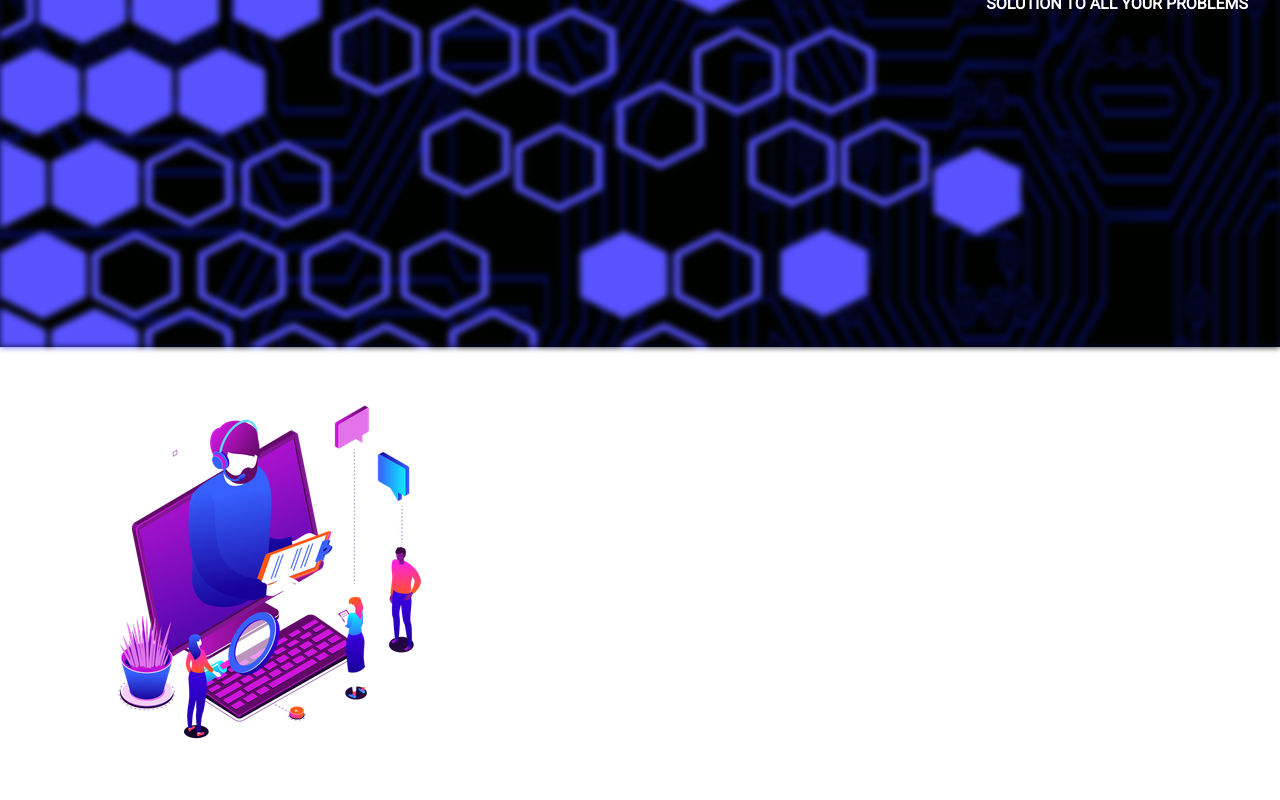
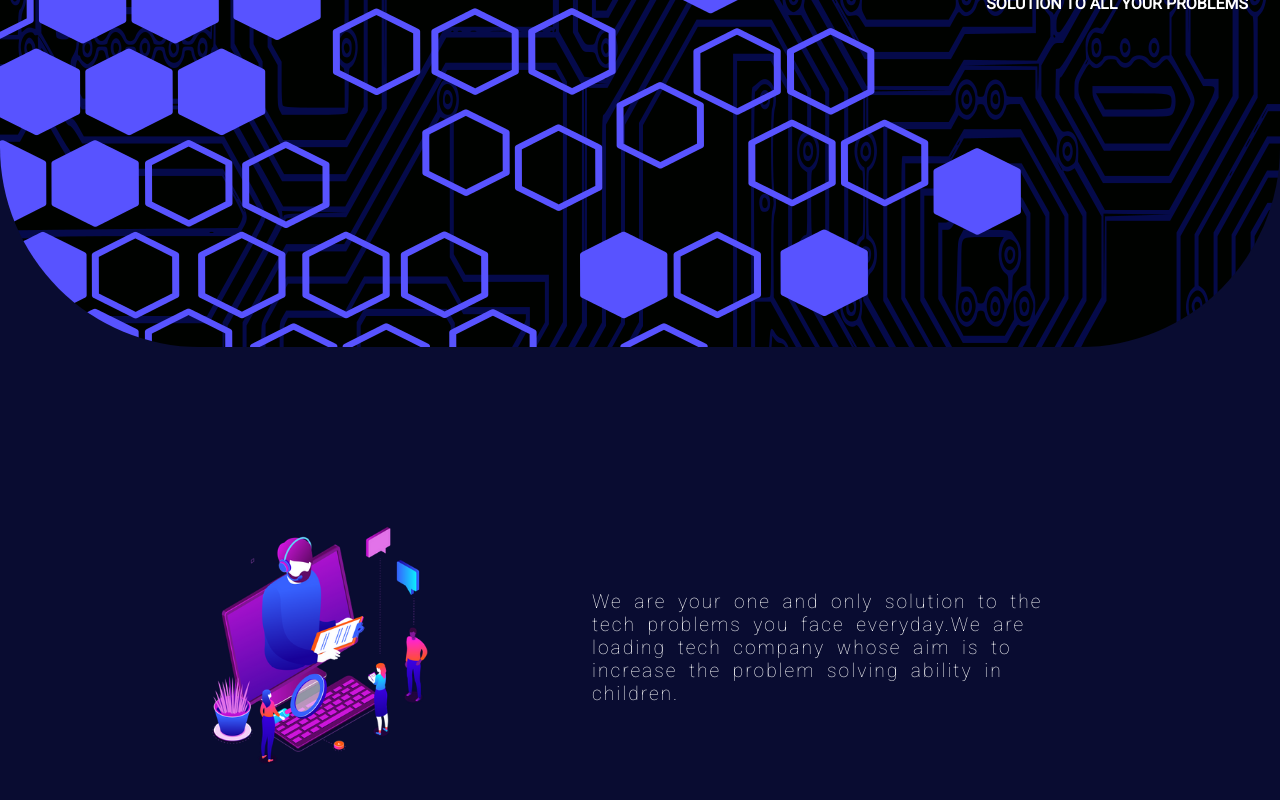
Before and after one commit to AtharvaSachan123/techystar, a React (Create React App) app: page / in a window 1280 px wide. Shown: the part 536-1336 px from the top of the page. Built offline with nearby package versions, Linux system fonts and the light colour scheme.

Commit message:
Added styling

```diff
--- a/src/components/Home.jsx
+++ b/src/components/Home.jsx
@@ -12,7 +12,16 @@ const Home = () => {
     </div>
     <div className="home2">
       <img src={vg} alt='Graphics'/>
+      <div>
+      <p>
+        We are your one and only solution to the tech problems
+        you face
+        everyday.We are loading tech company whose aim is to increase the
+        problem solving ability in children.
+      </p>
+      </div>
     </div>
+
     </>
   )
 }
--- a/src/styles/Home.scss
+++ b/src/styles/Home.scss
@@ -31,6 +31,42 @@
     height: 100%;
     position: absolute;
     background: no-repeat center/auto url("../assests/1.png");
-    filter: blur(3px);
+
+    border-radius: 0 0 200px 200px;
 }
 }
+.home2{
+    width: 100%;
+    height: 100vh;
+    background-color: $second;
+    padding: 500px 0;
+    display: flex;
+    align-items: center;
+    justify-content: center;
+    margin-top: -200px;
+    >img{
+        width: 30%;
+        animation: imgup 0.7s linear infinite alternate;
+    }
+    >div{
+        width: 50%;
+        display: flex;
+        flex-direction: column;
+        justify-content: center;
+        align-items: center;
+        padding: 5rem;
+        height: 100vh;
+        p{
+            color: white;
+            letter-spacing: 2px;
+            word-spacing: 5px;
+            font: 100 1.2rem $text1
+        }
+    }
+}
+@keyframes imgup {
+    to{
+        transform: translateY(-10px);
+    }
+
+}
```
